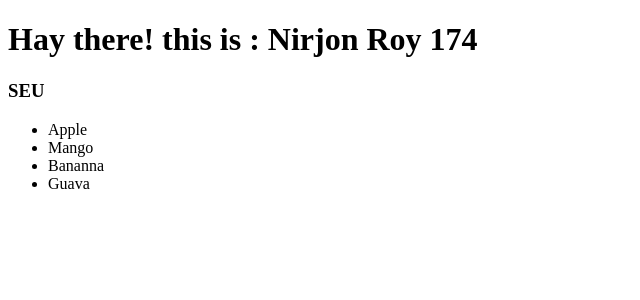
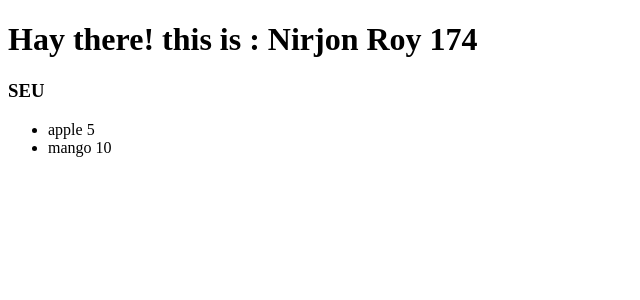
Before and after one commit to nirjonroy/React_practice, a React (Vite) app: page / in a window 1280 px wide. Shown: the top 300 px of the page, without its empty margins (0-640 px from the left). Built offline with nearby package versions, Linux system fonts and the light colour scheme.

Commit message:
Rendering Array Of Objects In React

```diff
--- a/src/Components/Fruites.jsx
+++ b/src/Components/Fruites.jsx
@@ -1,9 +1,13 @@
 export default function Fruites(){
-    const fruites = ['Apple', 'Mango', 'Bananna', 'Guava']
+    // const fruites = ['Apple', 'Mango', 'Bananna', 'Guava']
+    const fruites = [
+        {name: "apple", price: 5},
+        {name: "mango", price: 10},
+    ]
     return <div>
         <ul>
             {fruites.map((fruit) => (
-                <li key={fruit}>{fruit}</li>
+                <li key={fruit.name}>{fruit.name} {fruit.price}</li>
             )
 
             )}
```
